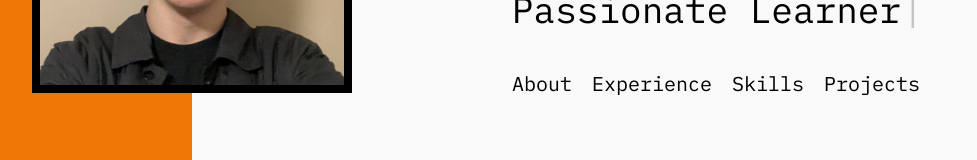
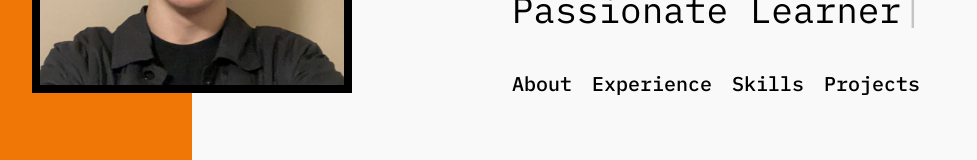
Before and after one commit to gabengu/TypeScriptPortfolio, a React (Vite) app: page / in a window 1280 px wide. Shown: the part 467-627 px from the top of the page, without its empty margins (128-1105 px from the left). Built offline with nearby package versions, Linux system fonts and the light colour scheme.

Commit message:
Ficed Landing

```diff
--- a/src/Components/Landing.tsx
+++ b/src/Components/Landing.tsx
@@ -40,19 +40,19 @@ export default function Landing(){
                         </div>
                     </div>
                     <div className="flex flex-row sm:flex-col lg:flex-row gap-5 sm:gap-2 lg:gap-5 text-base sm:text-xl items-start">
-                        <div className="group cursor-pointer" onClick={() => {Scroll("about")}}>
+                        <div className="group cursor-pointer font-medium" onClick={() => {Scroll("about")}}>
                             About
                             <div className="max-w-0 group-hover:max-w-full transition-all duration-150 bg-black h-0.5"></div>
                         </div>
-                        <div className="group cursor-pointer" onClick={() => {Scroll("experience")}}>
+                        <div className="group cursor-pointer font-medium" onClick={() => {Scroll("experience")}}>
                             Experience
                             <div className="max-w-0 group-hover:max-w-full transition-all duration-150 bg-black h-0.5"></div>
                         </div>
-                        <div className="group cursor-pointer" onClick={() => {Scroll("skills")}}>
+                        <div className="group cursor-pointer font-medium" onClick={() => {Scroll("skills")}}>
                             Skills
                             <div className="max-w-0 group-hover:max-w-full transition-all duration-150 bg-black h-0.5"></div>
                         </div>
-                        <div className="group cursor-pointer" onClick={() => {Scroll("projects")}}>
+                        <div className="group cursor-pointer font-medium" onClick={() => {Scroll("projects")}}>
                             Projects
                             <div className="max-w-0 group-hover:max-w-full transition-all duration-150 bg-black h-0.5"></div>
                         </div>
```
